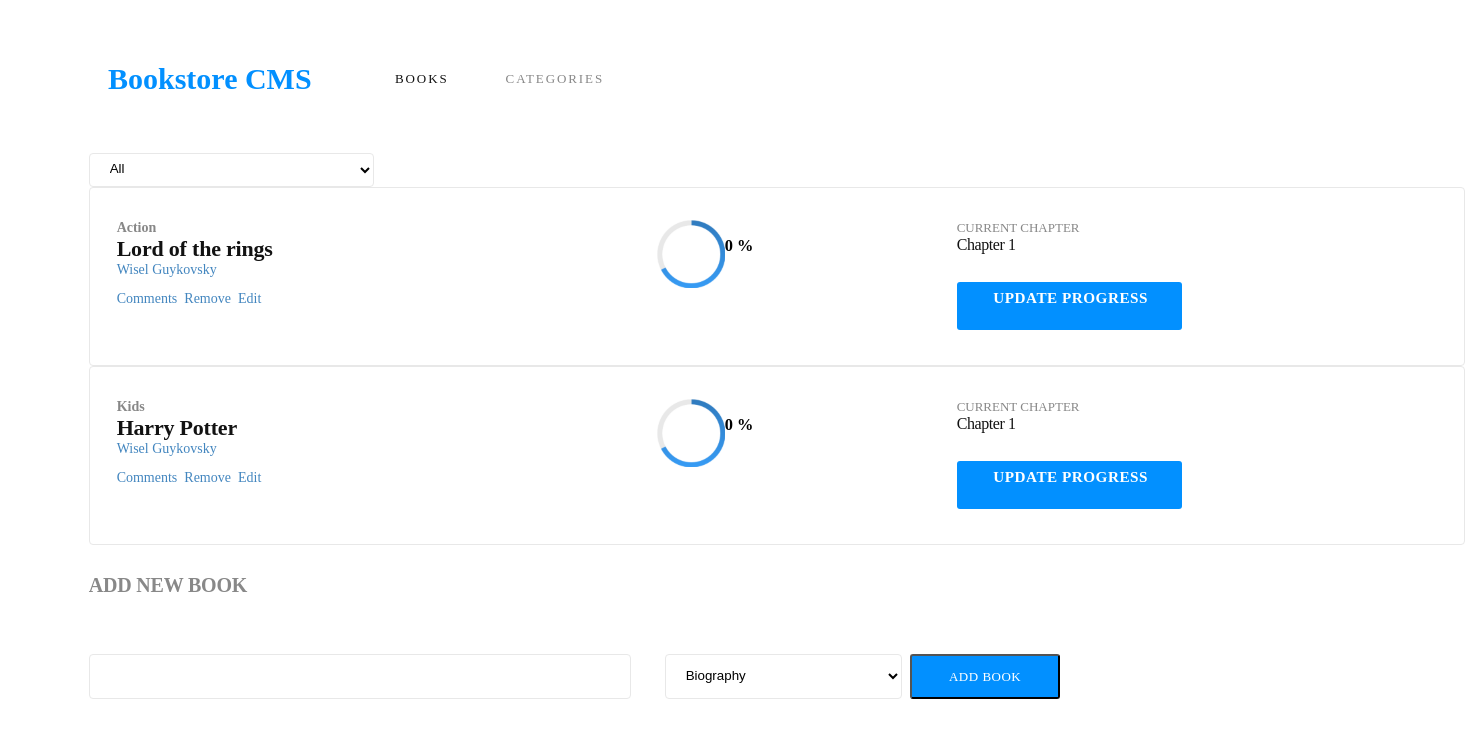
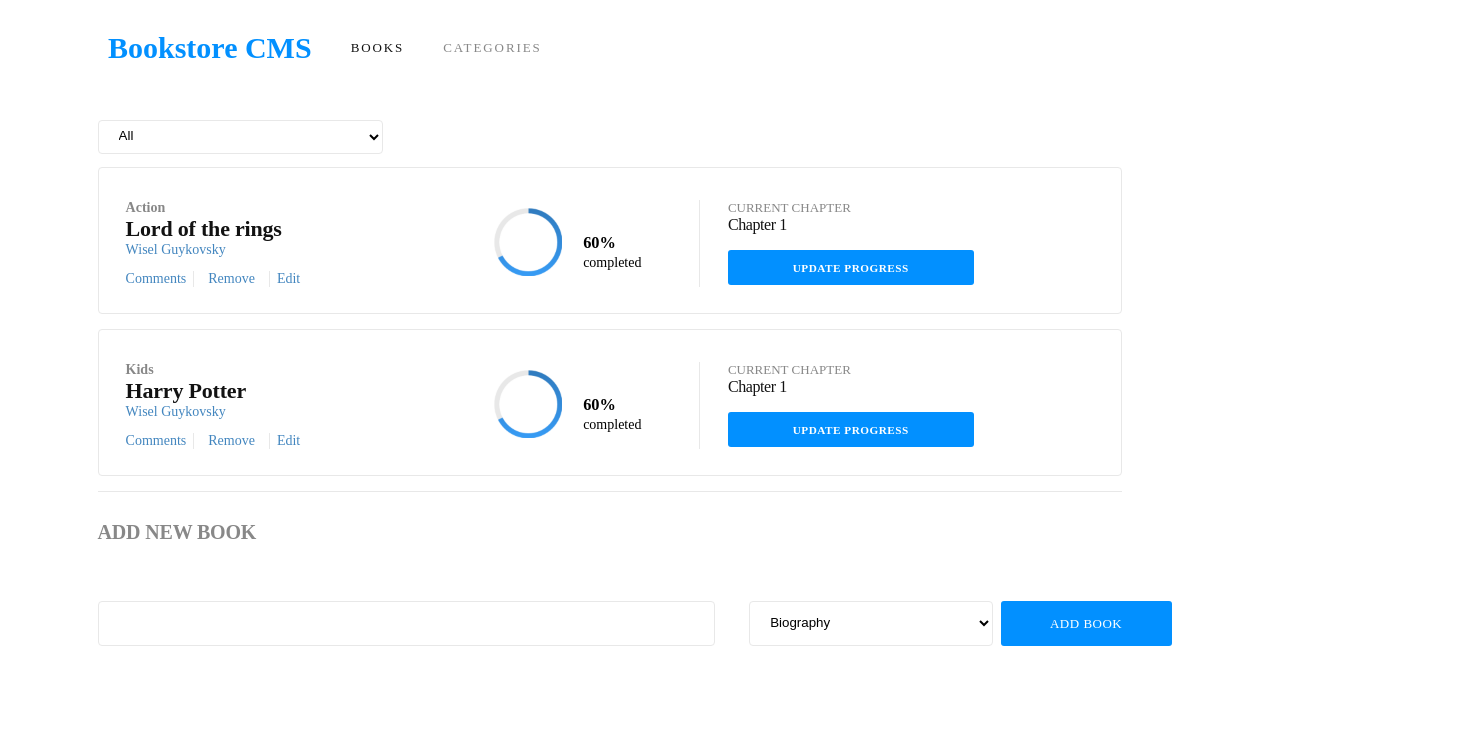
Before and after one commit to misterpaul4/bookstore, a React (Create React App) app: page / in a window 1280 px wide. Shown: the top 738 px of the page, 1465 px wide, since content can reach past the window. Built offline with nearby package versions, Linux system fonts and the light colour scheme; the HTML template or start-up script is replaced by a standard one.

Commit message:
Style improvements

```diff
--- a/src/component/Book.js
+++ b/src/component/Book.js
@@ -18,11 +18,11 @@ const Book = ({ book, handler }) => {
       </div>
       <div className="book-percent">
         <div className="book-chart">
-          {/* <span>chart</span> */}
           <img src={chart} alt="chart" className="chart" />
         </div>
         <div className="book-percent-legend">
-          <h3>0 %</h3>
+          <h3 className="percentage">60%</h3>
+          <span>completed</span>
         </div>
       </div>
       <div className="Book-current-ch">
--- a/src/component/Header.js
+++ b/src/component/Header.js
@@ -1,14 +1,16 @@
 import React from 'react';
 
 const Header = () => (
-  <div className="panel-bg">
-    <div className="Bookstore-CMS">Bookstore CMS</div>
-    <div className="header-mnu">
-      <div className="BOOKS">BOOKS</div>
-      <div className="CATEGORIES">CATEGORIES</div>
+  <header className="panel-bg">
+    <div className="book-info">
+      <div className="Bookstore-CMS">Bookstore CMS</div>
+      <div className="header-mnu">
+        <span className="BOOKS">BOOKS</span>
+        <span className="CATEGORIES">CATEGORIES</span>
+      </div>
     </div>
     <div className="Mask"><i className="fas fa-user" /></div>
-  </div>
+  </header>
 );
 
 export default Header;
--- a/src/containers/BookForm.js
+++ b/src/containers/BookForm.js
@@ -48,7 +48,7 @@ function BookForm(props) {
 
   const MakeCategory = cat => <option>{cat}</option>;
   return (
-    <div>
+    <div className="book-footer">
       <h1 className="newbook-heading">ADD NEW BOOK</h1>
       <form className="new-book">
         <input className="new-title" value={book.title} type="text" id="title" onChange={e => { handleChange(e); }} />
--- a/src/css/index.css
+++ b/src/css/index.css
@@ -1,7 +1,12 @@
+:root {
+  --lightGray: #fafafa;
+}
+
 body {
   font-family: Montserrat;
   font-size: 14px;
   width: 100%;
+  overflow-x: hidden;
 }
 
 #root {
@@ -9,19 +14,31 @@ body {
 }
 
 .Bookstore-CMS-App {
-  width: 90%;
-  height: 1434px;
+  /* width: 90%; */
+  /* height: 1434px; */
   padding: 0;
   background-color: white;
   ;
 }
 
-.panel-bg {
-  width: 80%;
-  height: 95px;
+.header-mnu {
+  /* display: flex;
+  flex-direction: row;
+  justify-content: flex-start; */
+  /* width: 60%; */
   display: flex;
   align-items: center;
-  justify-content: left;
+}
+
+.book-info {
+  display: flex;
+}
+
+.panel-bg {
+  /* width: 80%; */
+  display: flex;
+  align-items: center;
+  justify-content: space-between;
   margin: 0;
   padding: 23px 99px 27px 100px;
   background-color: #ffffff;
@@ -29,8 +46,8 @@ body {
 
 .panel-books {
   width: 80%;
-  background-color: #ffffff;
   margin-left: 7%;
+  padding-top: 2em;
 }
 
 .chart {
@@ -40,7 +57,7 @@ body {
 
 .cat-filter {
   width: 285px;
-  margin:0;
+  margin-bottom: 1em;
   padding: 6px 15px 9px 16px;
   border-radius: 4px;
   border: solid 1px #e8e8e8;
@@ -48,10 +65,9 @@ body {
 }
 
 .book-row {
-  width: 1200px;
   display: flex;
   flex-direction: row;
-  margin: 0;
+  margin-bottom: 15px;
   padding: 32px 147px 26px 27px;
   border-radius: 4px;
   border: solid 1px #e8e8e8;
@@ -115,10 +131,26 @@ body {
   font-size: 14px;
 }
 
+.book-mnu-item:nth-child( even ) {
+  border-right: 1px solid #e8e8e8;
+  border-left: 1px solid #e8e8e8;
+  padding: 0 1em;
+}
+
+.percentage {
+  margin-bottom: 2px;
+}
+
 .book-percent {
   width: 25%;
   display: flex;
-  flex-direction: row;
+  align-items: center;
+  border-right: 1px solid #e8e8e8;
+  margin-right: 2em;
+  /* flex-direction: row; */
+}
+.book-percent-legend {
+  margin-left: 1.5em;
 }
 
 .Book-current-ch {
@@ -152,13 +184,13 @@ body {
 }
 
 .current-ch-update {
-  width: 184px;
+  /* width: 184px;
   height: 33px;
   margin: 12px 0 9px 0;
-  padding: 7px 19px 8px 22px;
+  padding: 7px 19px 8px 22px; */
   border-radius: 3px;
   background-color:  #0290ff;
-  font-size: 13px;
+  font-size: 0.6rem;
   font-family: RobotoSlab;
   font-weight: 300;
   font-stretch: normal;
@@ -169,36 +201,34 @@ body {
   color: #ffffff;
 }
 
-.current-btn-txt {
+/* .current-btn-txt {
   margin: 0;
-}
+} */
 
 .Bookstore-CMS {
-  width: 240px;
+  /* width: 240px;
   height: 37px;
-  margin: 6px 47px 2px 0;
+  margin: 6px 47px 2px 0; */
   font-family: Montserrat;
   font-size: 30px;
   font-weight: bold;
-  font-stretch: normal;
+  /* font-stretch: normal;
   font-style: normal;
   line-height: normal;
-  letter-spacing: normal;
+  letter-spacing: normal; */
   color: #0290ff;
 }
 
-.header-mnu {
-  display: flex;
-  flex-direction: row;
-  justify-content: flex-start;
-  width: 60%;
+.book-footer {
+  border-top: 1px solid #e8e8e8;
+  margin-bottom: 10em;
 }
 
 .BOOKS {
-  height: 16px;
-  width: 20%;
+  /* height: 16px;
+  width: 20%; */
   /* margin: 18px 41px 11px 0; */
-  margin: 0;
+  margin: 0 3em;
   font-family: Montserrat;
   font-size: 13px;
   font-weight: normal;
@@ -210,10 +240,9 @@ body {
 }
 
 .CATEGORIES {
-  height: 16px;
-  width: 20%;
+  /* height: 16px;
+  width: 20%; */
   /* margin: 18px 664px 11px 41px; */
-  margin: 0;
   opacity: 0.5;
   font-family: Montserrat;
   font-size: 13px;
@@ -241,7 +270,6 @@ body {
 }
 
 .newbook-heading {
-  width: 174px;
   margin: 29px 524px 19px 0;
   font-family: Montserrat;
   font-size: 20px;
@@ -310,4 +338,5 @@ body {
   text-align: center;
   color: #ffffff;
   margin-right: -50px;
+  border: 0;
 }
```
Also changed, not shown: 1 other file (tests, documents, lock files or other folders).
